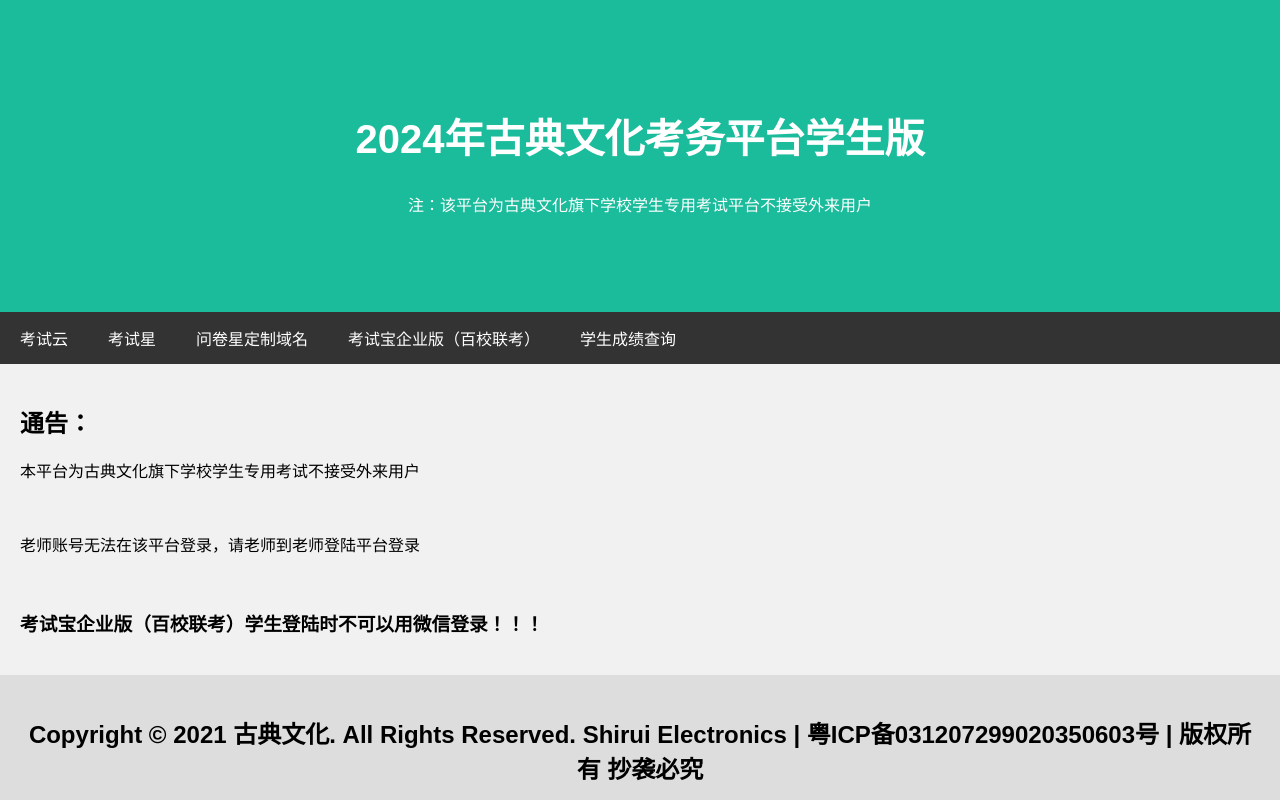
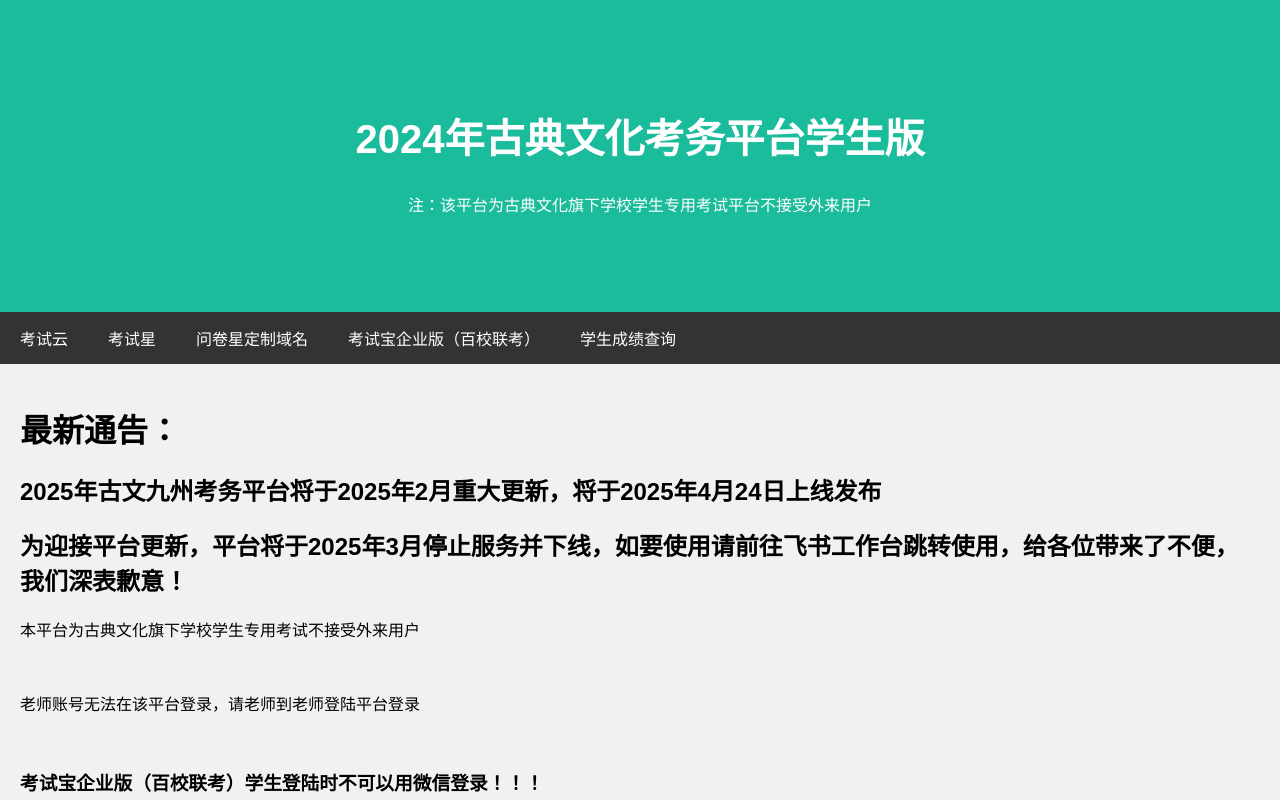
Before and after one commit to gudianwenhua/guwenkaowupingtai, a plain HTML site: page 古典文化考务平台学生.html in a window 1280 px wide. Shown: the top 800 px of the page. Drawn offline with Linux system fonts and the light colour scheme.

Commit message:
Update 古典文化考务平台学生.html

```diff
--- a/古典文化考务平台学生.html
+++ b/古典文化考务平台学生.html
@@ -126,7 +126,9 @@ body {
 
 <div class="row">
   <div class="side">
-      <h2>通告：</h2>
+      <h1>最新通告：</h1>
+      <h2>2025年古文九州考务平台将于2025年2月重大更新，将于2025年4月24日上线发布</h2>
+      <h2>为迎接平台更新，平台将于2025年3月停止服务并下线，如要使用请前往飞书工作台跳转使用，给各位带来了不便，我们深表歉意！</h2>
       <p>本平台为古典文化旗下学校学生专用考试不接受外来用户</p>
       <br>
       <p>老师账号无法在该平台登录，请老师到老师登陆平台登录</p>
```
